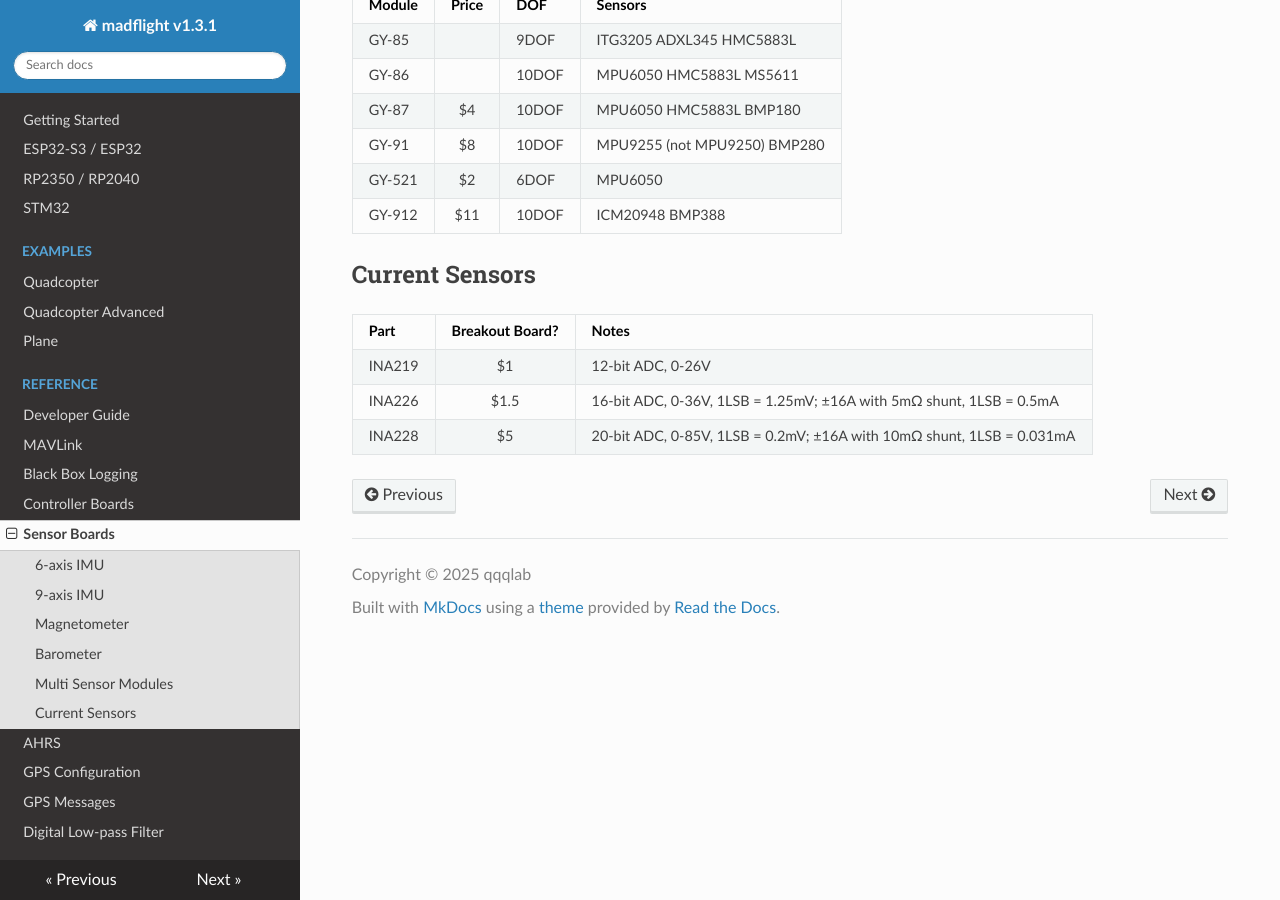
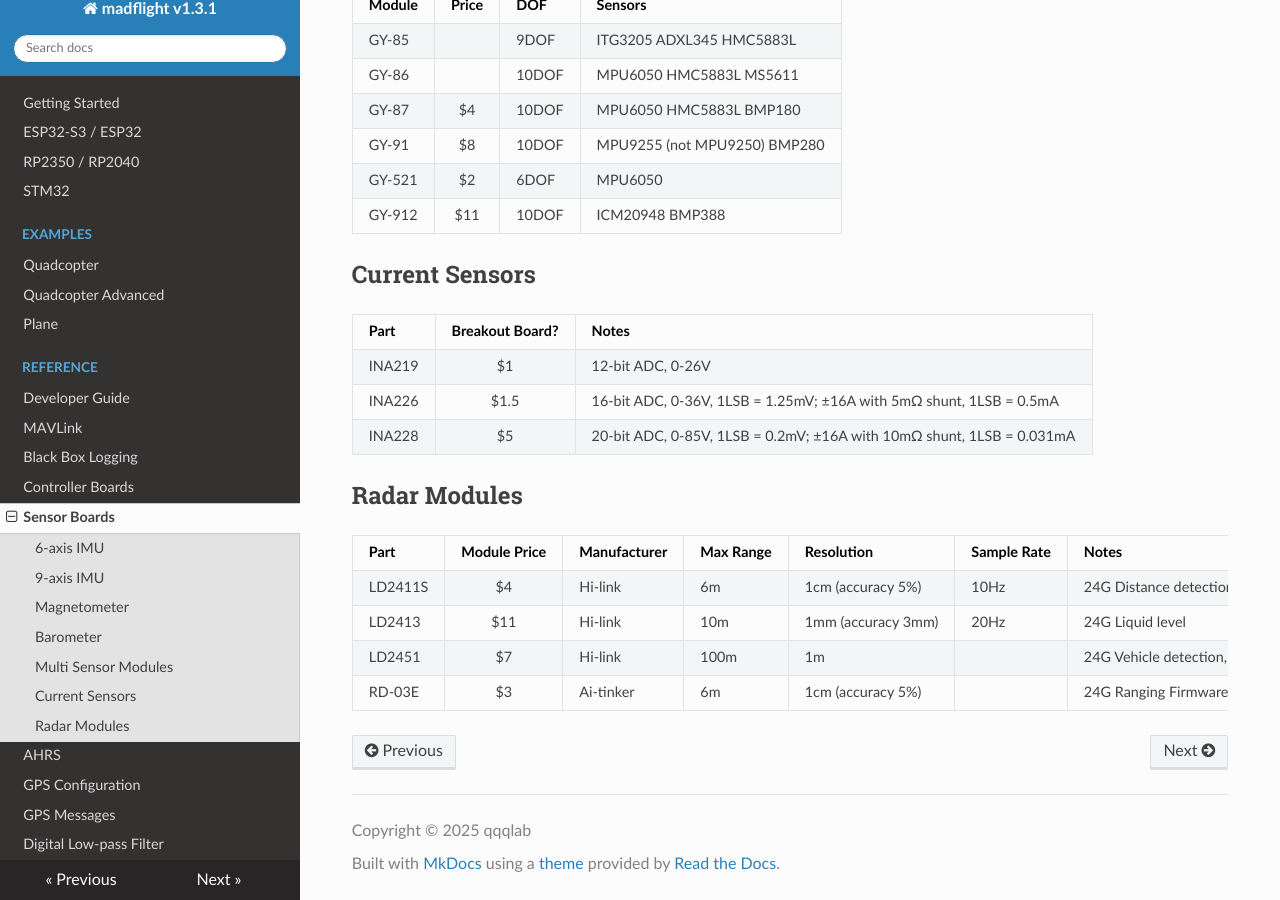
Before and after one commit to qqqlab/madflight-docs, an MkDocs documentation site: the page built from docs/Sensor-Boards.md, in a window 1280 px wide and 900 px high, scrolled down 2354 px. Built offline with MkDocs 1.6.1, drawn with Linux system fonts in a browser that asks for light colours; nearby versions of some CDN libraries; some of the changed text lies outside the part shown.

Commit message:
Update Sensor-Boards.md

```diff
--- a/docs/Sensor-Boards.md
+++ b/docs/Sensor-Boards.md
@@ -88,3 +88,12 @@ GY-912 | $11 | 10DOF | ICM20948 BMP388
 INA219 | $1 | 12-bit ADC, 0-26V
 INA226 | $1.5 | 16-bit ADC, 0-36V, 1LSB = 1.25mV; ±16A with 5m&ohm; shunt, 1LSB = 0.5mA
 INA228 | $5 | 20-bit ADC, 0-85V, 1LSB = 0.2mV; ±16A with 10m&ohm; shunt, 1LSB = 0.031mA
+
+## Radar Modules
+
+| Part | Module Price | Manufacturer | Max Range | Resolution | Sample Rate | Notes |
+|-|:-:|-|-|-|-|-|
+LD2411S|$4|Hi-link|6m|1cm (accuracy 5%)|10Hz|24G Distance detection
+LD2413|$11|Hi-link|10m|1mm (accuracy 3mm)|20Hz|24G Liquid level
+LD2451|$7|Hi-link|100m|1m||24G Vehicle detection, tracks relative speed, angle and distance of multiple targets
+RD-03E|$3|Ai-tinker|6m|1cm (accuracy 5%)||24G Ranging Firmware (also exist with Gesture Firmware)
```
Also changed, not shown: other parts of docs/Sensor-Boards.md (+1 -1 lines).
